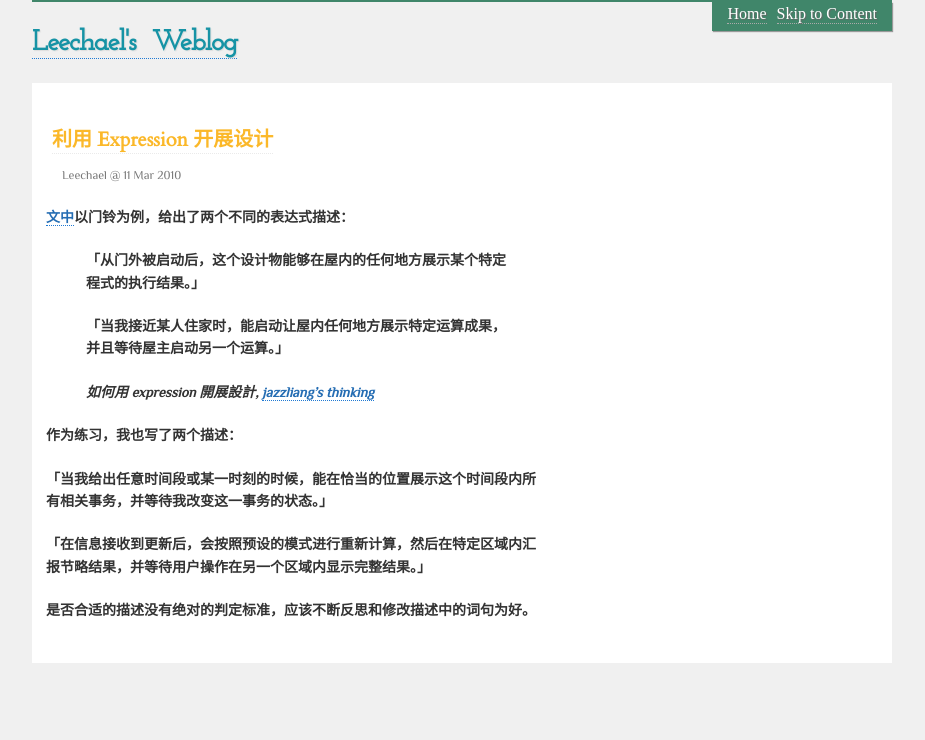
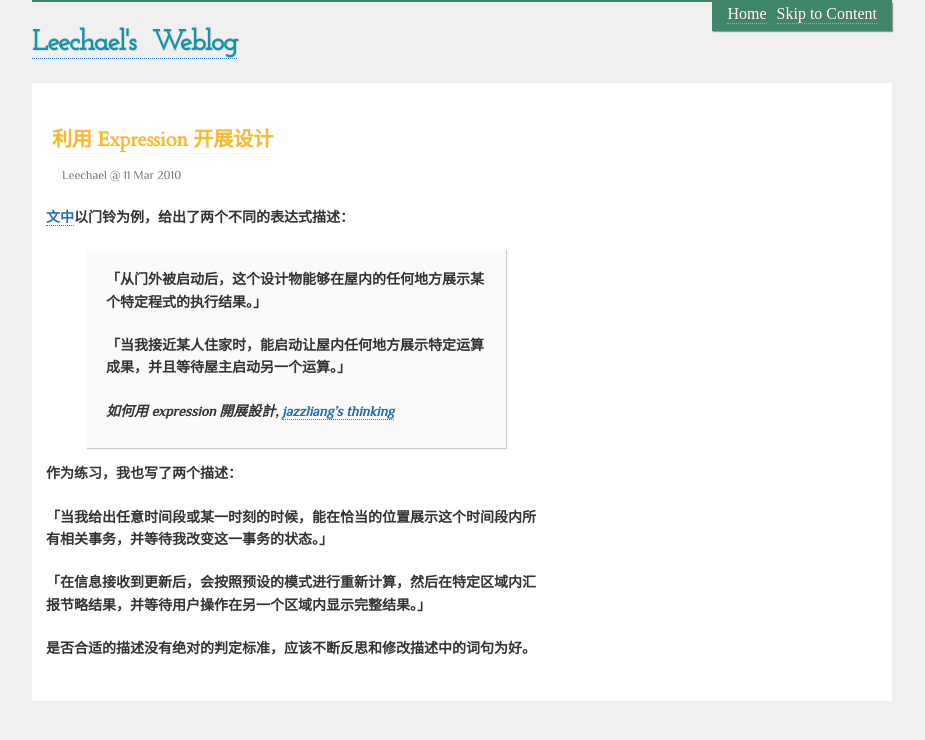
Before and after one commit to Leechael/leechael.github.com, a Jekyll site: the page built from _posts/2010-03-11-begin-a-new-design-with-expression.html, in a window 1280 px wide. Shown: the top 740 px of the page, without its empty margins (178-1103 px from the left). Built offline with Jekyll 4.4.1, drawn with Linux system fonts in a browser that asks for light colours.

Commit message:
Added style for post blockquote.

```diff
--- a/assets/desktop.css
+++ b/assets/desktop.css
@@ -128,6 +128,14 @@
   margin-bottom: 1em;
 }
 
+.post_body blockquote {
+  background: #fafafa;
+  padding: 5px 10px 5px 20px;
+  -webkit-box-shadow: #ccc 1px 1px 1px;
+  -moz-box-shadow: #ccc 1px 1px 1px;
+  box-shadow: #ccc 1px 1px 1px;
+}
+
 .header_nav {
   background: #40866a;
   list-style: none;
```
